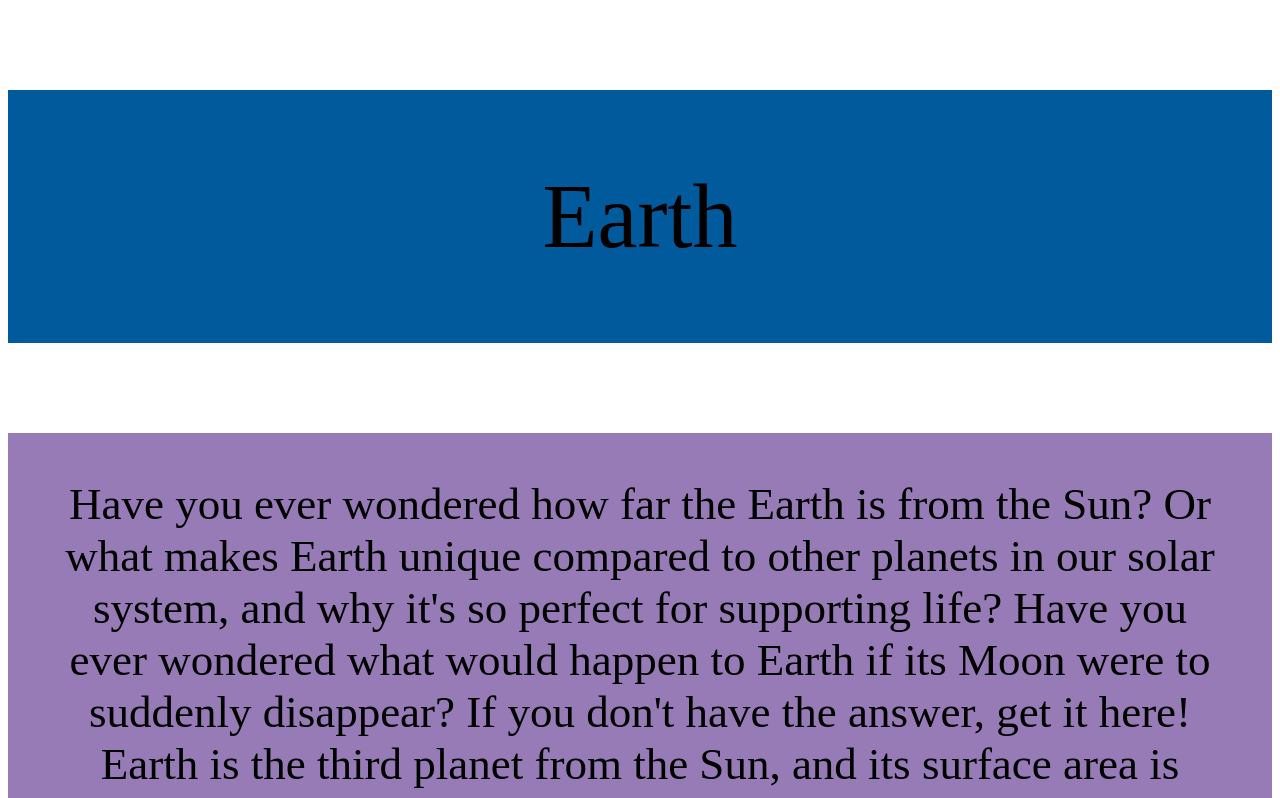
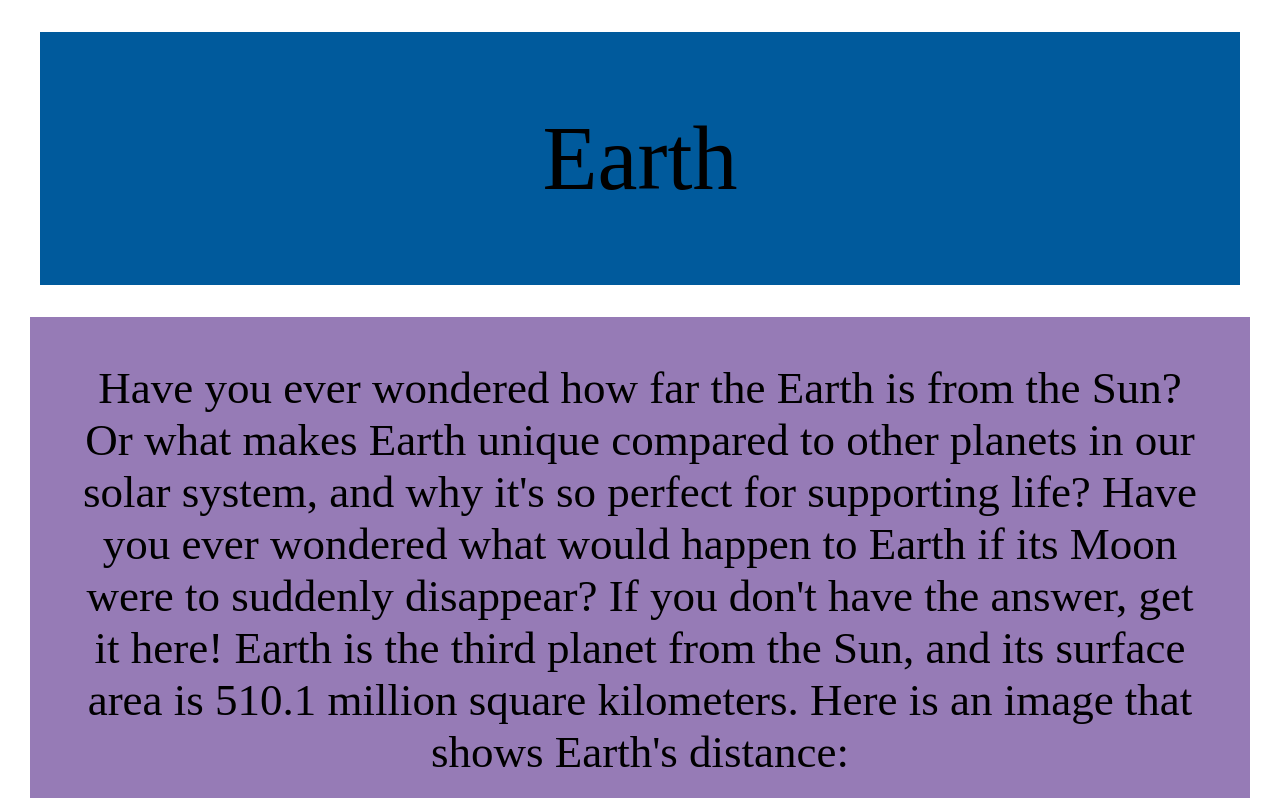
Before and after one commit to nikoskalnis/earth.com, a plain HTML site: page index.html in a window 1280 px wide. Shown: the top 798 px of the page. Drawn offline with Linux system fonts and the light colour scheme.

Commit message:
Update index.html

```diff
--- a/index.html
+++ b/index.html
@@ -9,12 +9,14 @@
       text-align:center;
       font-size:90px;
       padding:75px;
+      margin: 32px;
     }
     .text{
       background-color:#967BB6;
       text-align: center;
       font-size:45px;
       padding:45px;
+      margin: 22px;
     }
   </style>
   <body>
```
